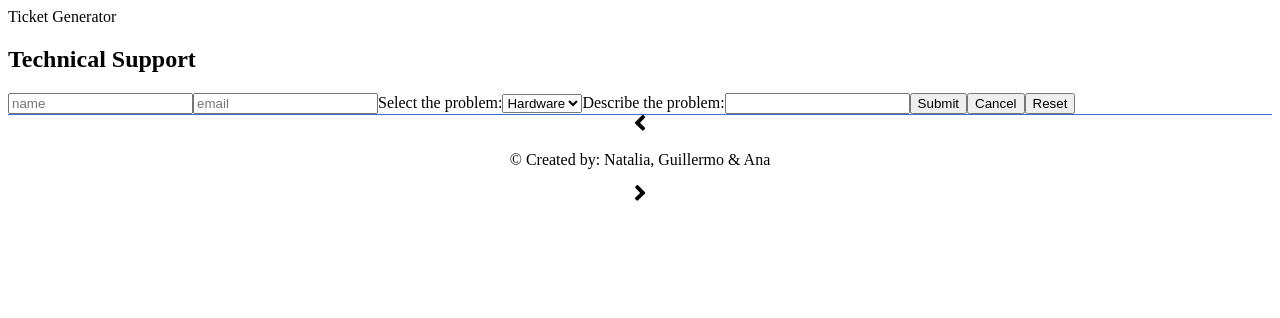
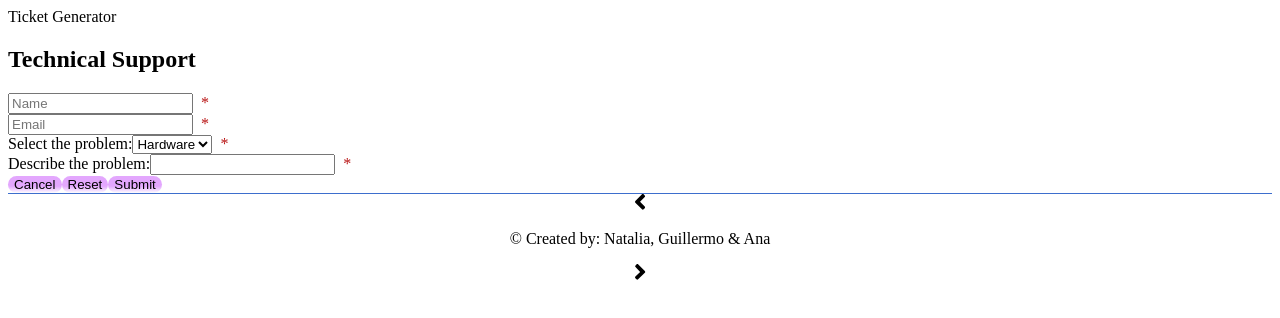
Before and after one commit to kayyra/Support-app, an Angular app in the folder src/main/frontend/: page / in a window 1280 px wide. Shown: the top 318 px of the page. Built offline with nearby package versions, Linux system fonts and the light colour scheme.

Commit message:
form styles

```diff
--- a/src/main/frontend/src/app/formulary/formulary.component.html
+++ b/src/main/frontend/src/app/formulary/formulary.component.html
@@ -2,21 +2,22 @@
   <div>
     <label>Ticket Generator</label>
     <h2>Technical Support</h2>
-<input type="text" id="name" name="name" value="" placeholder="name" required >
-<input type="text" id="email" name="email" value="" placeholder="email" required>
+        <input type="text" id="name" name="name" value="" placeholder="Name" required><span>*</span><br>
+        <input type="text" id="email" name="email" value="" placeholder="Email" required><span>*</span><br>
         <label for="problem">Select the problem:</label>
         <select name="problem" id="problem" name="problem" value="" required>
           <option value="hardware">Hardware</option>
           <option value="software">Software</option>
           <option value="others">Others</option>
+        </select><span>*</span><br>
 
-</select>
         <label for="textarea">Describe the problem:</label>
-<input type="textarea" id="textarea" name="textarea" rows="6" cols="30">
-
-<button id="submit" type="submit" class="formsubmit">Submit</button>
+        <input type="textarea" id="textarea" name="textarea" rows="6" cols="30"><span>*</span><br>
     <button id="cancel" type="cancel" class="cancel">Cancel</button>
     <button id="reset" type="reset" class="reset">Reset</button>
+    <button id="submit" type="submit" class="formsubmit">Submit</button>
+
+
 
 
 
--- a/src/main/frontend/src/app/formulary/formulary.component.scss
+++ b/src/main/frontend/src/app/formulary/formulary.component.scss
@@ -0,0 +1,12 @@
+span {
+  color: #b91515;
+  margin-left: 0.5rem;
+}
+
+button {
+  border-radius: 20px;
+  background: rgb(61,110,205);
+  background: linear-gradient(0deg, rgba(61,110,205,0.008841036414565795) 0%,
+  rgba(174,0,251,0.3449754901960784) 40%);
+  border: none;
+}
```
Lines whose indentation alone changed are shown as unchanged.
